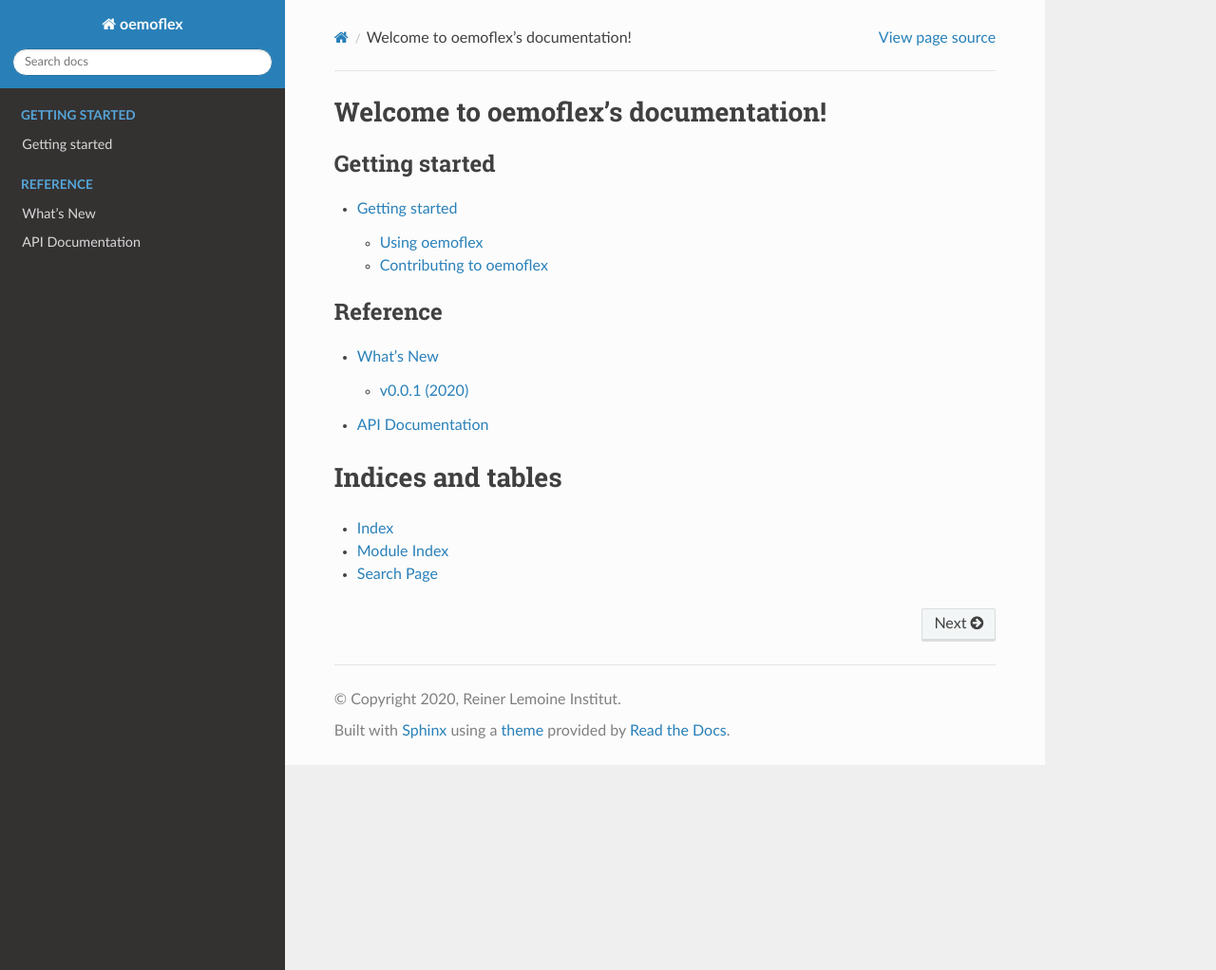
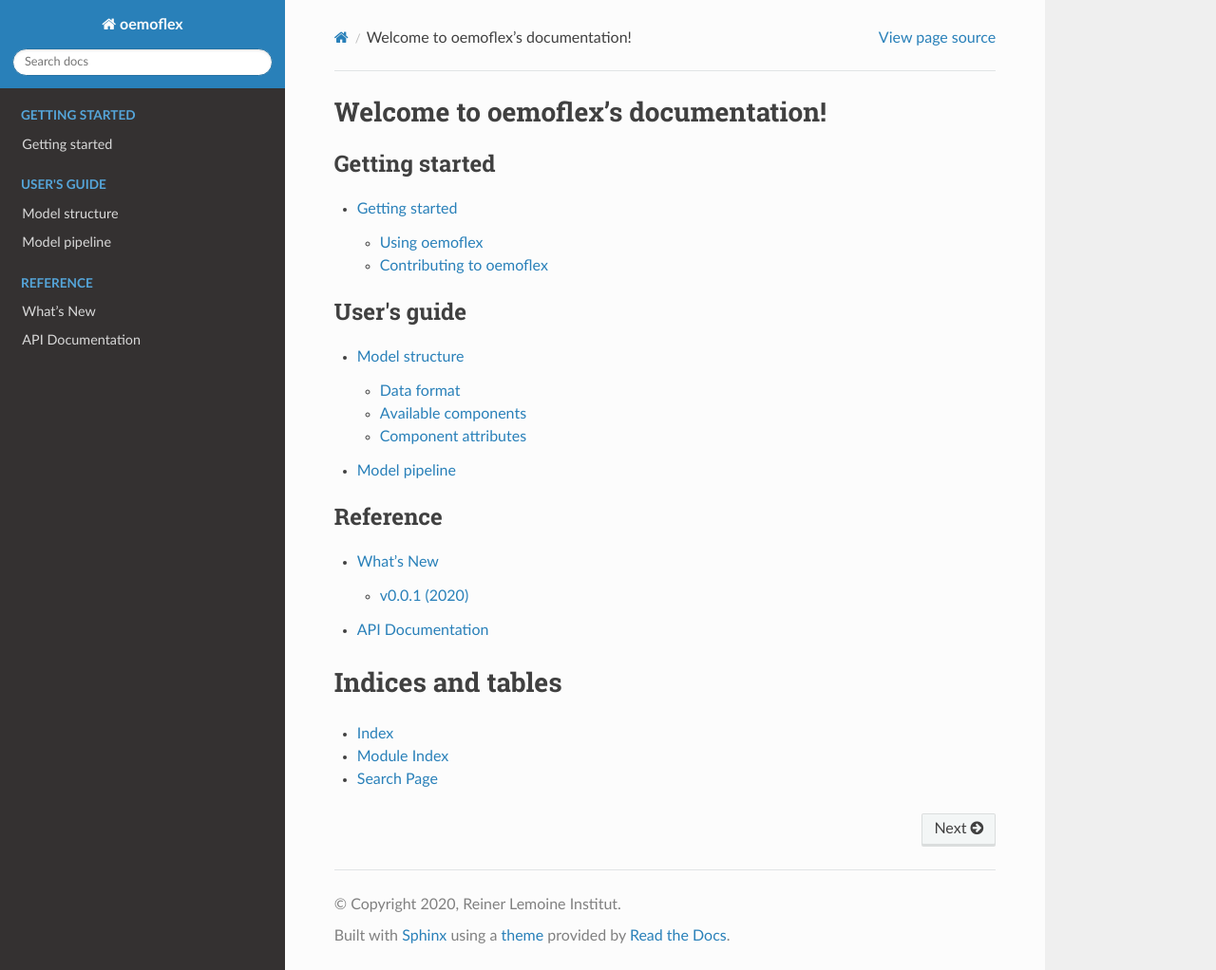
Before and after one commit to modex-flexmex/oemof-flexmex, a Sphinx documentation site: the page built from docs/index.rst, in a window 1280 px wide and 1022 px high. Shown: the whole window at 95% size. Built offline with Sphinx 7.4.7 and the Read the Docs theme 2.0.0, drawn with Linux system fonts in a browser that asks for light colours; formulas are drawn with MathJax 3.

Commit message:
Add draft for model user's guide

```diff
--- a/docs/index.rst
+++ b/docs/index.rst
@@ -14,6 +14,13 @@ Welcome to oemoflex's documentation!
 
 .. toctree::
    :maxdepth: 2
+   :caption: User's guide
+
+   model_structure
+   model_pipeline
+
+.. toctree::
+   :maxdepth: 2
    :caption: Reference
 
    whats_new
--- /dev/null
+++ b/docs/model_pipeline.rst
@@ -0,0 +1,5 @@
+.. _model_pipeline_label:
+
+~~~~~~~~~~~~~~
+Model pipeline
+~~~~~~~~~~~~~~
```
Also changed, not shown: docs/model_structure.rst (added, +75 -0 lines).
